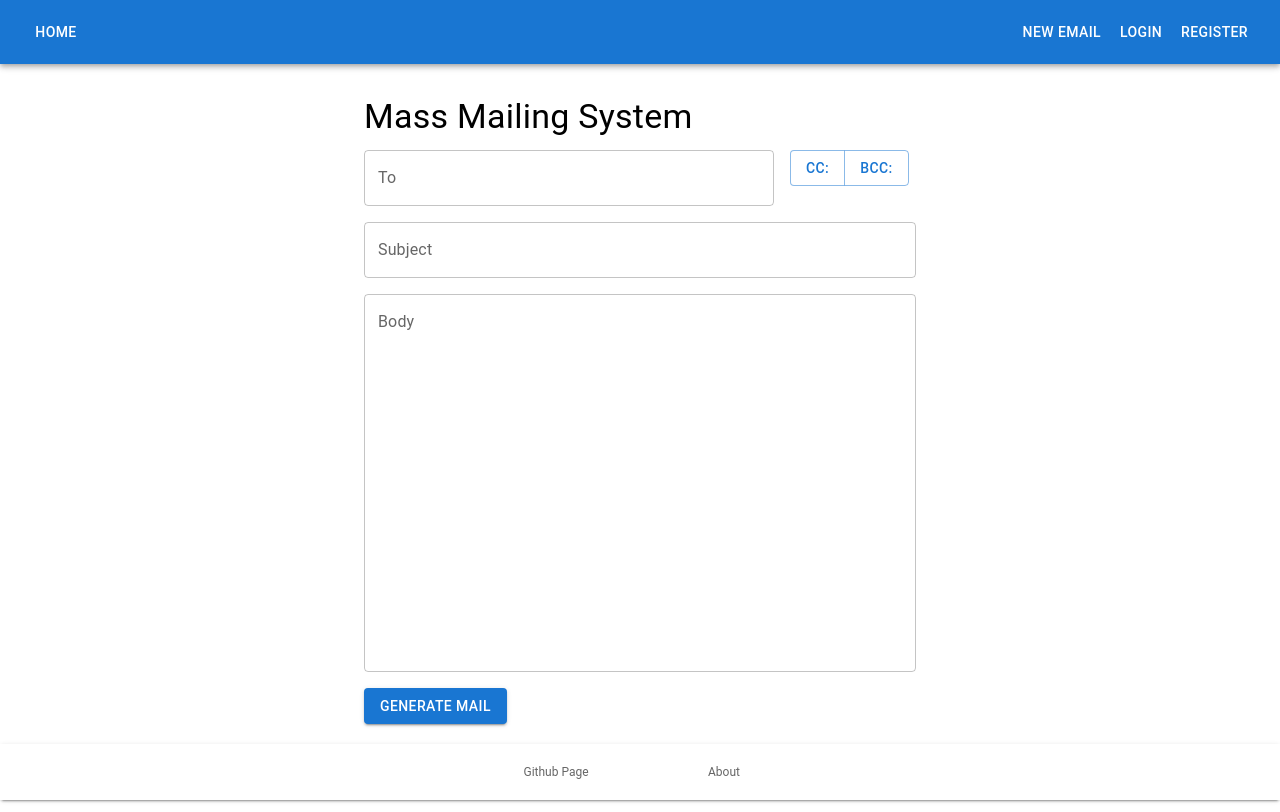
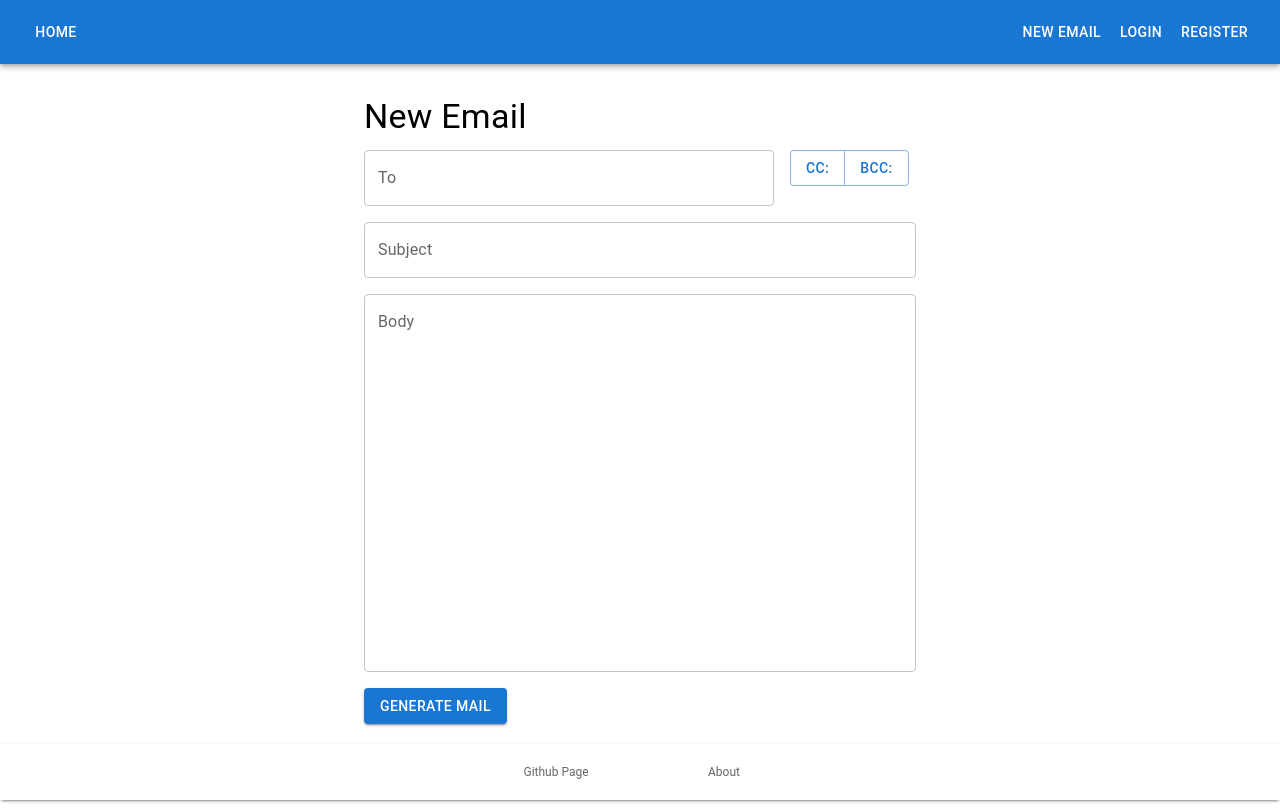
Before and after one commit to alpaylan/2clickmail, a Next.js app in the folder twoclickmail/: page /generate in a window 1280 px wide. Built offline with nearby package versions, Linux system fonts and the light colour scheme.

Commit message:
update h1

```diff
--- a/twoclickmail/src/pages/generate.tsx
+++ b/twoclickmail/src/pages/generate.tsx
@@ -340,7 +340,7 @@ const Generate: React.FC = () => {
       <Container maxWidth="sm">
         <Box sx={{ my: 4 }}>
           <Typography variant="h4" gutterBottom style={{ color: '#000000' }}>
-            Mass Mailing System
+            New Email
           </Typography>
           <MailEditForm mode='generate' />
         </Box>
```
